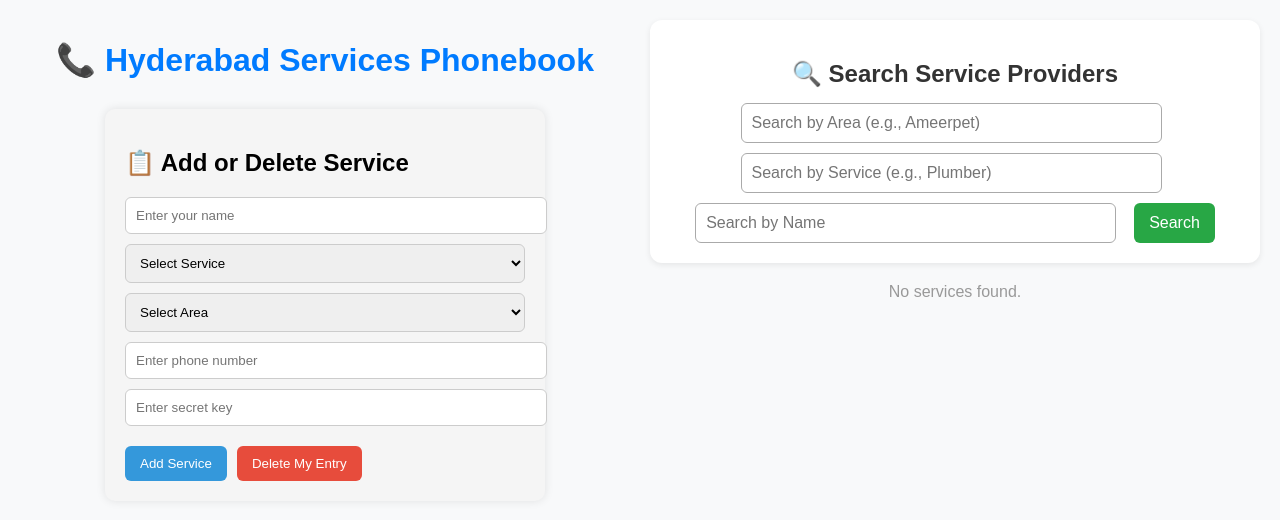
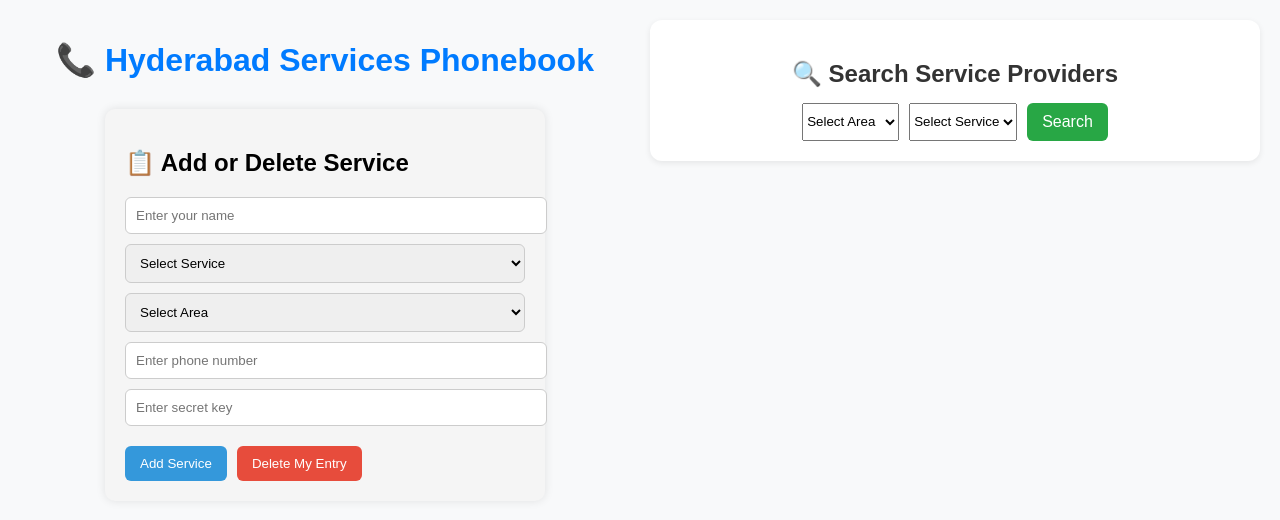
Before and after one commit to kotireddydeva/hyderabad-phonebook, a React (Create React App) app in the folder frontend/: page / in a window 1280 px wide. Shown: the top 520 px of the page. Built offline with nearby package versions, Linux system fonts and the light colour scheme.

Commit message:
Update ServiceList.js

```diff
--- a/frontend/src/components/ServiceList.js
+++ b/frontend/src/components/ServiceList.js
@@ -3,26 +3,29 @@ import axios from 'axios';
 import Rating from './Rating';
 
 function ServiceList() {
-  const [filters, setFilters] = useState({
-    area: '',
-    service: '',
-    name: ''
-  });
+  const [area, setArea] = useState('');
+  const [service, setService] = useState('');
+  const [results, setResults] = useState([]);
+  const [message, setMessage] = useState('');
 
-  const [results, setResults] = useState([]);
-
-  const handleChange = (e) => {
-    setFilters({ ...filters, [e.target.name]: e.target.value });
-  };
+  const areaOptions = ['kukatpally', 'ameerpet', 'bachupally', 'kushayiguda'];
+  const serviceOptions = ['Electrician', 'Plumber', 'Carpenter', 'Painter', 'Mechanic'];
 
   const search = async () => {
+    if (!area && !service) {
+      setMessage("❌ Please select at least area or service to search.");
+      setResults([]);
+      return;
+    }
+
     try {
-      const res = await axios.get('https://hyderabad-phonebook.onrender.com/api/services/search', {
-        params: filters
+      const res = await axios.get(`https://hyderabad-phonebook.onrender.com/api/services/search`, {
+        params: { area, service }
       });
       setResults(res.data);
+      setMessage(res.data.length ? '' : 'No services found.');
     } catch (err) {
-      console.error('Search error:', err);
+      setMessage("❌ Error searching services.");
     }
   };
 
@@ -30,38 +33,31 @@ function ServiceList() {
     <div>
       <div className="search-box">
         <h2>🔍 Search Service Providers</h2>
+
         <div className="search-bar">
-          <input
-            name="area"
-            type="text"
-            placeholder="Search by Area (e.g., Ameerpet)"
-            value={filters.area}
-            onChange={handleChange}
-          />
-          <input
-            name="service"
-            type="text"
-            placeholder="Search by Service (e.g., Plumber)"
-            value={filters.service}
-            onChange={handleChange}
-          />
-          <input
-            name="name"
-            type="text"
-            placeholder="Search by Name"
-            value={filters.name}
-            onChange={handleChange}
-          />
+          <select value={area} onChange={(e) => setArea(e.target.value)}>
+            <option value="">Select Area</option>
+            {areaOptions.map((a) => (
+              <option key={a} value={a}>{a}</option>
+            ))}
+          </select>
+
+          <select value={service} onChange={(e) => setService(e.target.value)}>
+            <option value="">Select Service</option>
+            {serviceOptions.map((s) => (
+              <option key={s} value={s}>{s}</option>
+            ))}
+          </select>
+
           <button onClick={search}>Search</button>
         </div>
       </div>
 
-      {results.length === 0 && (
-        <p style={{ textAlign: 'center', color: '#999' }}>No services found.</p>
+      {message && (
+        <p style={{ textAlign: 'center', color: '#999' }}>{message}</p>
       )}
 
-      {results.length > 0 &&
-        results.map((s) => (
+      {results.map((s) => (
         <div key={s.id} className="service-card">
           <h3>{s.name}</h3>
           <p><strong>Service:</strong> {s.service}</p>
```
Lines whose indentation alone changed are shown as unchanged.
